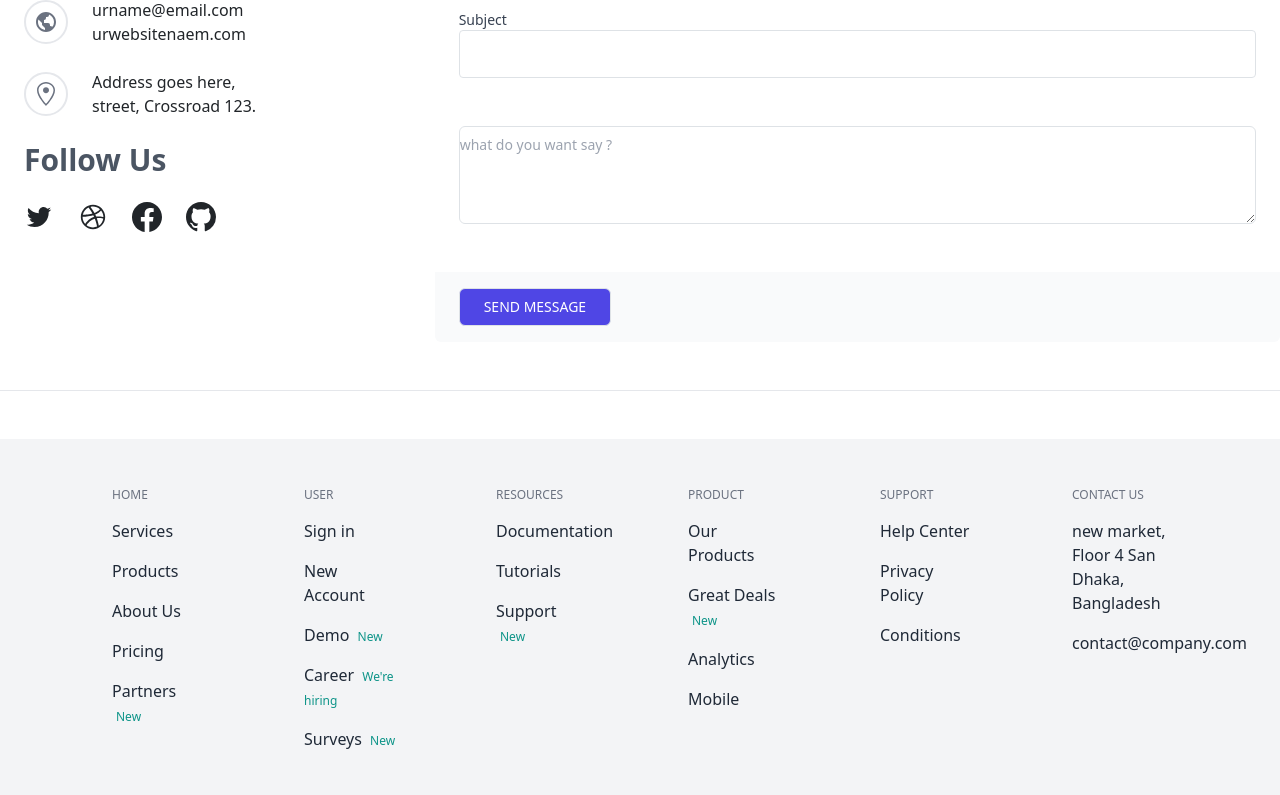
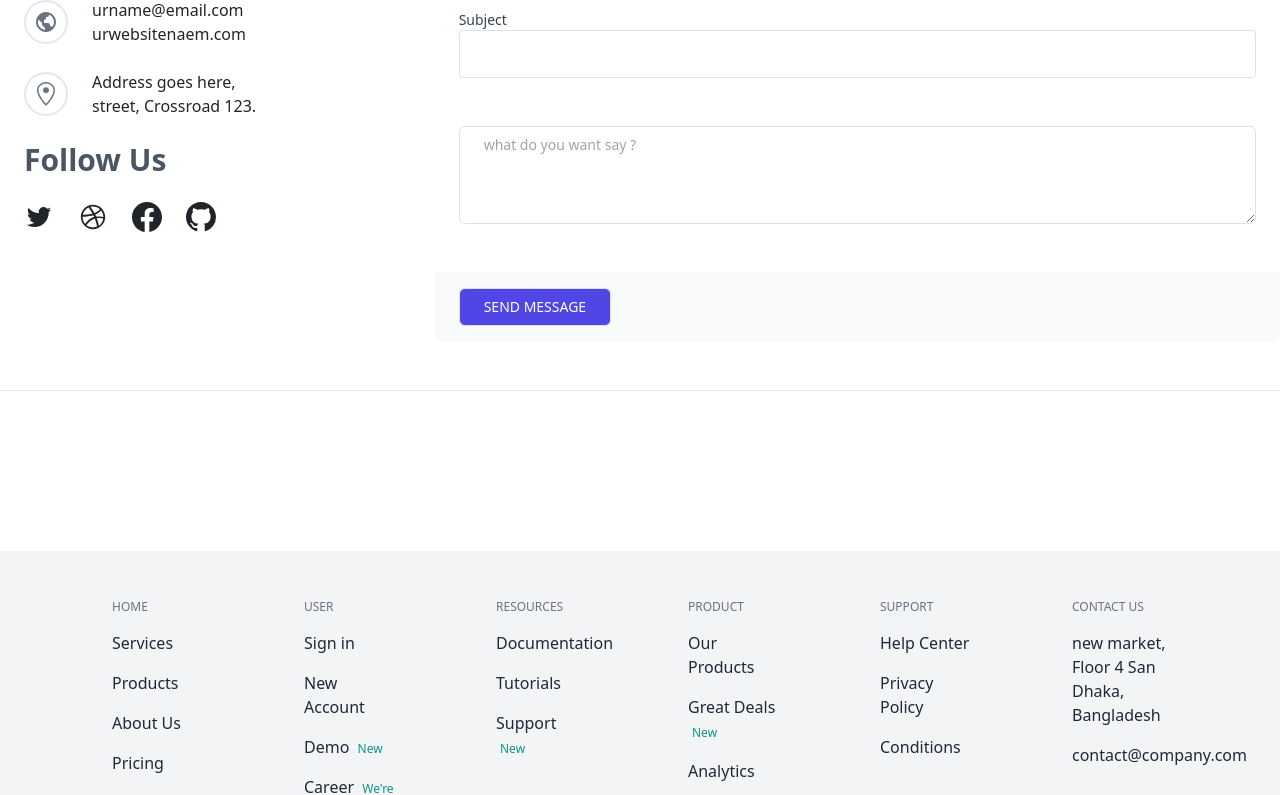
Before and after one commit to zishan344/-warehouse-management-client-side, a React (Create React App) app: page / in a window 1280 px wide. Shown: the part 1680-2475 px from the top of the page. Built offline with nearby package versions, Linux system fonts and the light colour scheme; no server answers.

Commit message:
404 page update description input update

```diff
--- a/src/component/Sheard/Footer/Footer.js
+++ b/src/component/Sheard/Footer/Footer.js
@@ -10,7 +10,7 @@ const Footer = () => {
   const today = new Date();
   return (
     <div>
-      <div className="bg-gray-100">
+      <div className="bg-gray-100 mt-28">
         <div className="max-w-6xl m-auto text-gray-800 flex flex-wrap justify-center">
           <div className="p-5 w-48 ">
             <div className="text-xs uppercase text-gray-500 font-medium">
--- a/src/component/Sheard/NotFound/Notfound.js
+++ b/src/component/Sheard/NotFound/Notfound.js
@@ -6,7 +6,7 @@ const Notfound = () => {
       <img
         style={{ height: "88vh" }}
         className="w-full"
-        src={`https://media.istockphoto.com/vectors/page-error-concept-in-flat-design-development-team-working-on-problem-vector-id1393367190?k=20&m=1393367190&s=612x612&w=0&h=N3_IMO6pTomvTgwqzbFH6ekDyXe7fe-1DJTGqEgjhzI=`}
+        src={`https://colorlib.com/wp/wp-content/uploads/sites/2/404-error-template-18.png`}
         alt=""
       />
     </div>
--- a/src/component/page/Home/Contact/Contact.js
+++ b/src/component/page/Home/Contact/Contact.js
@@ -136,7 +136,7 @@ const Contact = () => {
                           id="about"
                           name="description"
                           rows="4"
-                          className="   mt-2 py-2 block w-full focus:outline-none sm:text-sm border border-gray-300 rounded-md"
+                          className="px-4 mt-2 py-2 block w-full focus:outline-none sm:text-sm border border-gray-300 rounded-md"
                           placeholder="what do you want say ?"
                         ></textarea>
                       </div>
```
